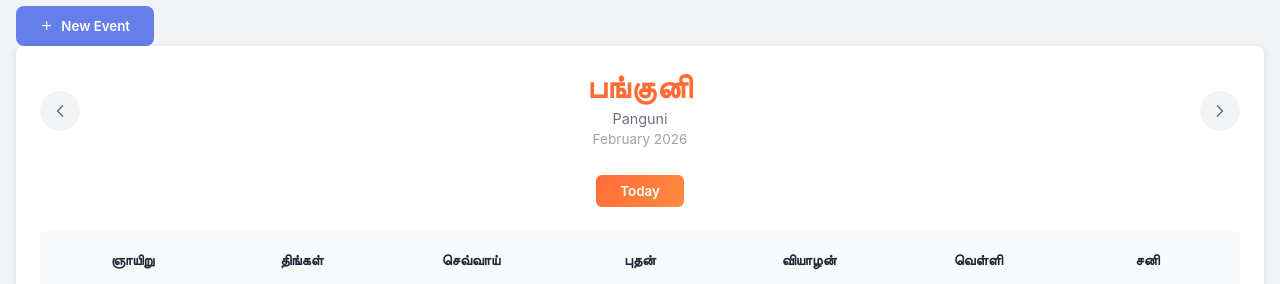
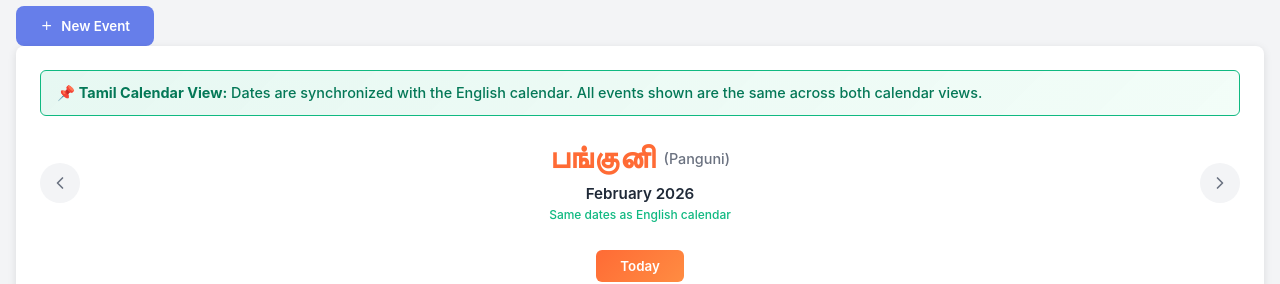
Before and after one commit to SURAJARS/catering, a React (Vite) app in the folder frontend/: page / in a window 1280 px wide. Both pictures are taken after a click on the button "🇮🇳 Tamil". Shown: the part 178-462 px from the top of the page. Built offline with nearby package versions, Linux system fonts and the light colour scheme; no server answers; the HTML template or start-up script is replaced by a standard one.

Commit message:
Fix: Clarify Tamil calendar synchronization with English calendar and add info banner

```diff
--- a/frontend/src/components/TamilCalendarView.jsx
+++ b/frontend/src/components/TamilCalendarView.jsx
@@ -60,15 +60,27 @@ const TamilCalendarView = ({ events }) => {
 
   return (
     <div className="tamil-calendar-container">
+      <div className="calendar-info-banner">
+        <p>
+          📌 <strong>Tamil Calendar View:</strong> Dates are synchronized with the English calendar.
+          All events shown are the same across both calendar views.
+        </p>
+      </div>
+
       <div className="tamil-calendar-header">
         <button className="nav-btn-calendar" onClick={handlePrevMonth}>
           <FiChevronLeft />
         </button>
 
         <div className="month-display">
-          <h2>{tamilMonth.tamil}</h2>
-          <p>{tamilMonth.english}</p>
-          <p className="gregorian-month">{tamilMonth.gregorianMonth} {currentDate.getFullYear()}</p>
+          <div className="tamil-month-row">
+            <h2>{tamilMonth.tamil}</h2>
+            <span className="english-equiv">({tamilMonth.english})</span>
+          </div>
+          <p className="gregorian-month">
+            {currentDate.toLocaleDateString('en-IN', { month: 'long', year: 'numeric' })}
+          </p>
+          <p className="calendar-sync-note">Same dates as English calendar</p>
         </div>
 
         <button className="nav-btn-calendar" onClick={handleNextMonth}>
--- a/frontend/src/styles/TamilCalendarView.css
+++ b/frontend/src/styles/TamilCalendarView.css
@@ -5,6 +5,22 @@
   padding: 1.5rem;
   box-shadow: 0 2px 8px rgba(0, 0, 0, 0.1);
   margin-bottom: 2rem;
+}
+
+.calendar-info-banner {
+  background: linear-gradient(135deg, rgba(16, 185, 129, 0.1) 0%, rgba(4, 217, 115, 0.05) 100%);
+  border: 1px solid #10b981;
+  border-radius: 6px;
+  padding: 0.75rem 1rem;
+  margin-bottom: 1.5rem;
+  color: #047857;
+  font-size: 0.9rem;
+}
+
+.calendar-info-banner p {
+  margin: 0;
+  font-weight: 500;
+  line-height: 1.4;
 }
 
 .tamil-calendar-header {
@@ -20,12 +36,26 @@
   flex: 1;
 }
 
+.tamil-month-row {
+  display: flex;
+  align-items: center;
+  justify-content: center;
+  gap: 0.5rem;
+  margin-bottom: 0.5rem;
+}
+
 .month-display h2 {
   margin: 0;
   font-size: 2rem;
   color: #ff6b35;
   font-family: 'Arial Black', sans-serif;
   letter-spacing: 1px;
+}
+
+.english-equiv {
+  font-size: 0.9rem;
+  color: #6b7280;
+  font-weight: 500;
 }
 
 .month-display p {
@@ -35,8 +65,16 @@
 }
 
 .month-display .gregorian-month {
-  color: #9ca3af;
-  font-size: 0.85rem;
+  color: #1f2937;
+  font-size: 0.95rem;
+  font-weight: 600;
+}
+
+.calendar-sync-note {
+  font-size: 0.75rem !important;
+  color: #10b981 !important;
+  font-weight: 500 !important;
+  margin-top: 0.25rem !important;
 }
 
 .nav-btn-calendar {
@@ -227,12 +265,26 @@
     padding: 1rem;
   }
 
+  .calendar-info-banner {
+    font-size: 0.8rem;
+    padding: 0.6rem 0.8rem;
+    margin-bottom: 1rem;
+  }
+
   .tamil-calendar-header {
     flex-wrap: wrap;
   }
 
   .month-display h2 {
     font-size: 1.5rem;
+  }
+
+  .tamil-month-row {
+    gap: 0.3rem;
+  }
+
+  .english-equiv {
+    font-size: 0.8rem;
   }
 
   .tamil-calendar-day {
```
